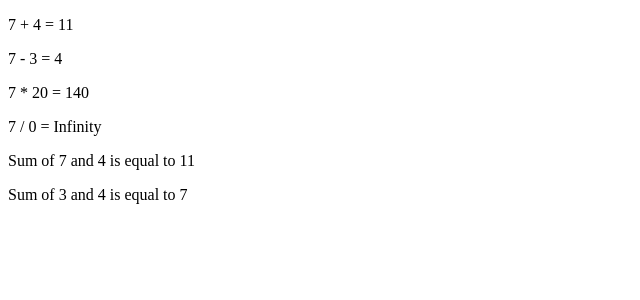
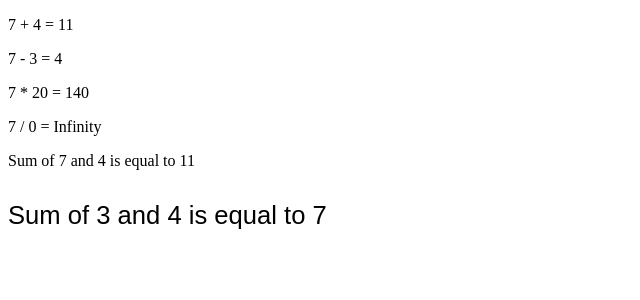
Before and after one commit to vibhor-garg-98/javascript-client, a React (Create React App) app: page / in a window 1280 px wide. Shown: the top 300 px of the page, without its empty margins (0-640 px from the left). Built offline with nearby package versions, Linux system fonts and the light colour scheme.

Commit message:
feat : add feature(#40791)

```diff
--- a/src/pages/ChildrenDemo/ChildrenDemo.jsx
+++ b/src/pages/ChildrenDemo/ChildrenDemo.jsx
@@ -2,6 +2,7 @@ import React from 'react';
 import { ThemeProvider } from '@material-ui/core';
 import Text from '../../components/Math/Math';
 import Theme from '../../theme';
+import { Typography } from '@material-ui/core';
 
 
 export default class CalculatorDemo extends React.Component {
@@ -14,7 +15,6 @@ export default class CalculatorDemo extends React.Component {
   render() {
     return (
       <>
-
         <Text first={7} second={4} operator="+" />
         <Text first={7} second={3} operator="-" />
         <Text first={7} second={20} operator="*" />
@@ -40,6 +40,7 @@ export default class CalculatorDemo extends React.Component {
           }
         </Text>
         <ThemeProvider theme={Theme}>
+          <Typography>
             <Text first={3} second={4} operator="+">
               {
                 (first, second, result) => (
@@ -60,6 +61,7 @@ export default class CalculatorDemo extends React.Component {
                 )
               }
             </Text>
+          </Typography>
         </ThemeProvider>
       </>
     );
--- a/src/theme.js
+++ b/src/theme.js
@@ -2,12 +2,12 @@ import { createMuiTheme } from '@material-ui/core/styles';
 
 const theme = createMuiTheme({
   typography: {
+    htmlFontSize: 10,
     fontFamily: [
       'cursive',
       'sans-serif',
       '"Comic Sans MS"',
     ].join(','),
   },
-  htmlFontSize: 10,
 });
 export default theme;
```
Also changed, not shown: src/App.jsx (+3 -4 lines). Lines whose indentation alone changed are shown as unchanged.
